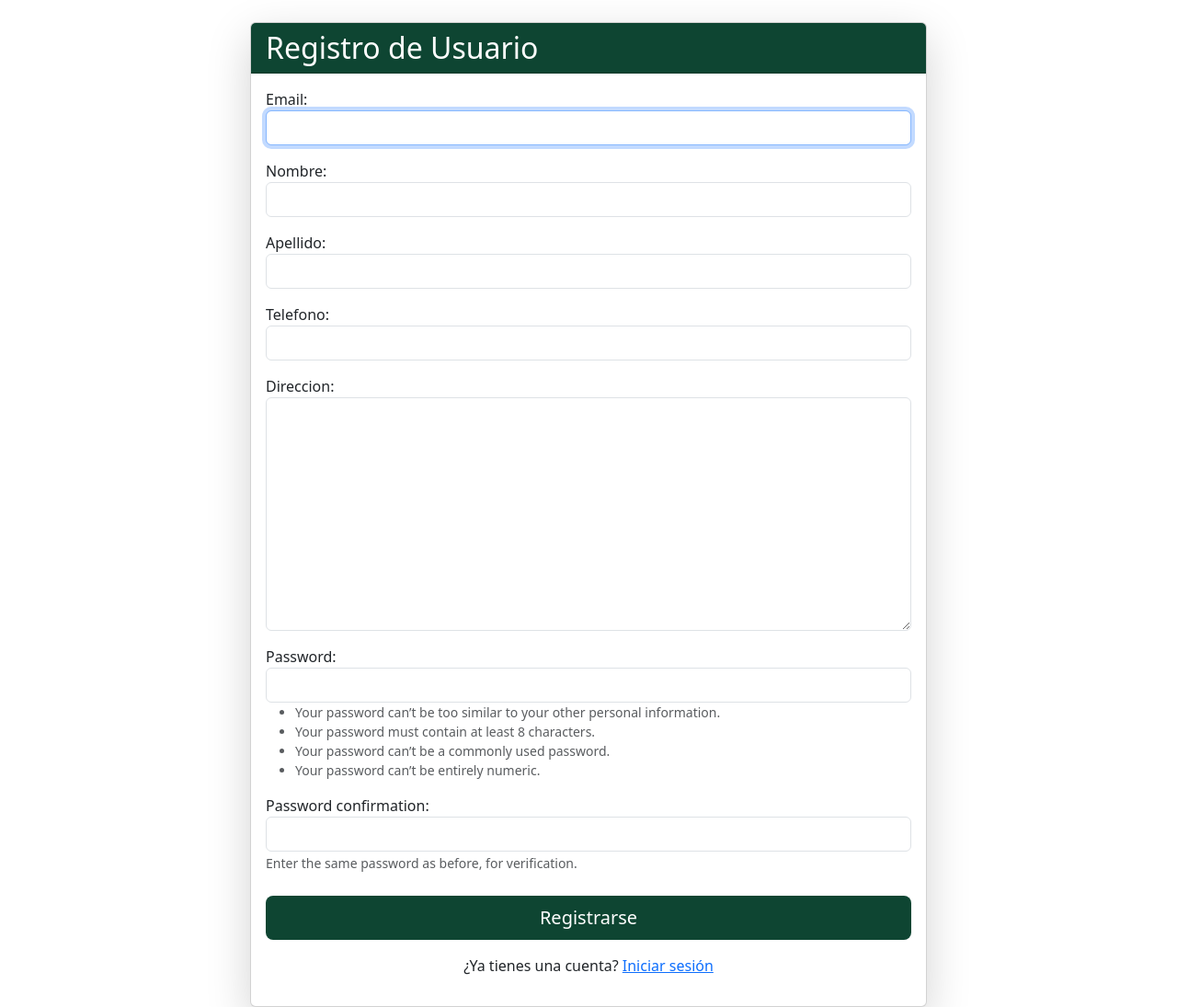
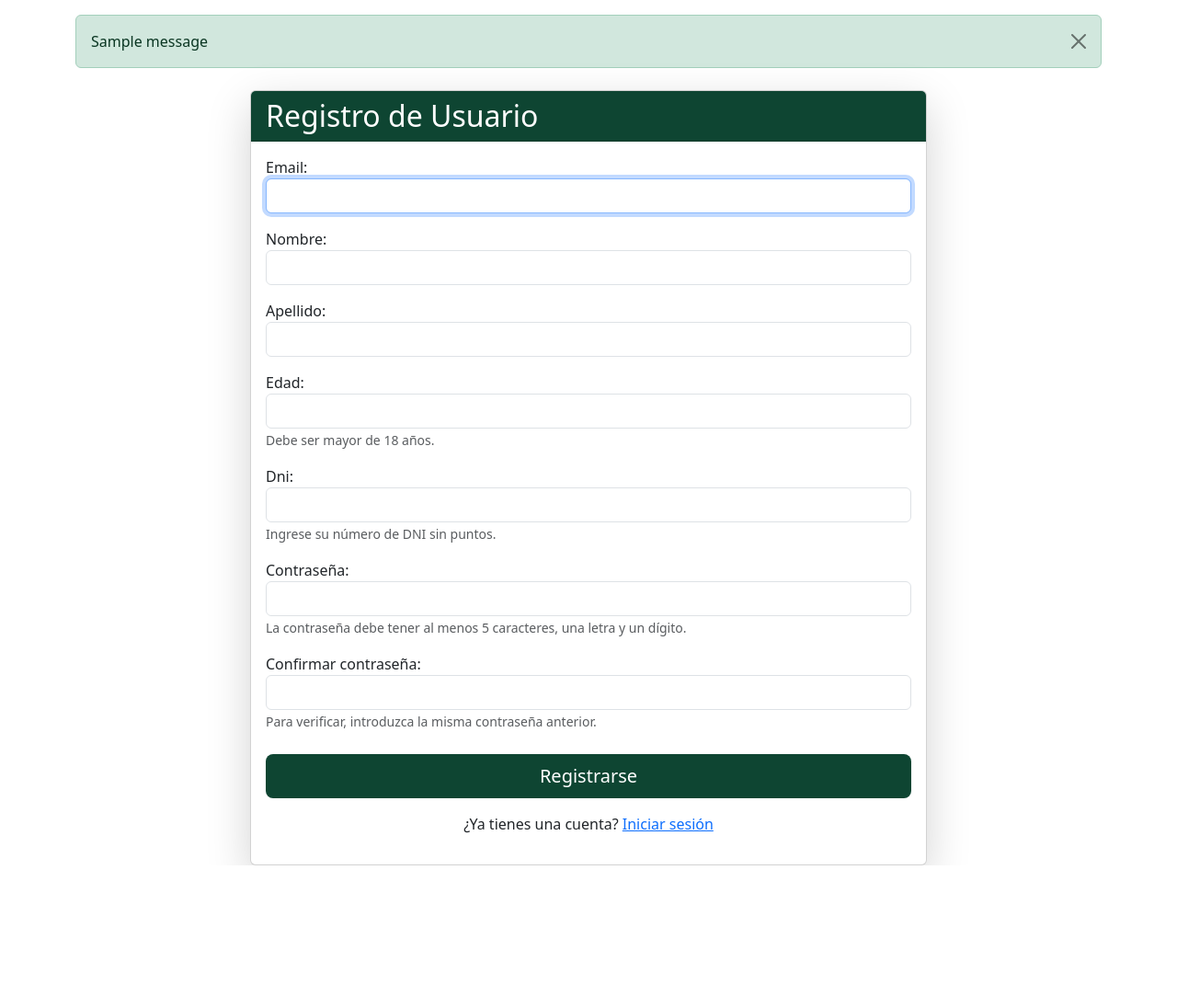
Before and after one commit to DiegoGarciaHerd/TP-Ing2, a Django app: page /usuarios/registro/ in a window 1280 px wide. Shown: the part 132-1227 px from the top of the page at 92% size. After the commit the page ends 1073 px from the top, so only its background shows below. Run offline with Django 5.2, Linux system fonts and the light colour scheme; tables that the repository leaves empty hold one stand-in row (values such as "Sample post"); one stand-in notice (Sample message) is shown.

Commit message:
Se agregaron DNI,Edad y quitaron telefono, dirección de la base de datos y registro de usuario

```diff
--- a/home/templates/home/base.html
+++ b/home/templates/home/base.html
@@ -42,6 +42,18 @@
   </div>
 </nav>
 
+<!-- MENSAJES -->
+{% if messages %}
+<div class="container mt-3">
+  {% for message in messages %}
+    <div class="alert alert-{{ message.tags }} alert-dismissible fade show" role="alert">
+      {{ message }}
+      <button type="button" class="btn-close" data-bs-dismiss="alert" aria-label="Close"></button>
+    </div>
+  {% endfor %}
+</div>
+{% endif %}
+
 <!-- CONTENIDO DE CADA PAGINA -->
 <div class="container mt-4">
   {% block content %}{% endblock %}
--- a/usuarios/forms.py
+++ b/usuarios/forms.py
@@ -1,11 +1,20 @@
 from django import forms
 from django.contrib.auth.forms import UserCreationForm, UserChangeForm
 from .models import Usuario
+from django.core.exceptions import ValidationError
 
 class RegistroForm(UserCreationForm):
     email = forms.EmailField(required=True)
-    telefono = forms.CharField(max_length=20, required=False)
-    direccion = forms.CharField(widget=forms.Textarea, required=False)
+    edad = forms.IntegerField(
+        required=True,
+        min_value=18,
+        help_text='Debe ser mayor de 18 años.'
+    )
+    DNI = forms.CharField(
+        max_length=9,
+        required=True,
+        help_text='Ingrese su número de DNI sin puntos.'
+    )
 
     class Meta:
         model = Usuario
@@ -13,8 +22,8 @@ class RegistroForm(UserCreationForm):
             'email',
             'first_name',
             'last_name',
-            'telefono',
-            'direccion',
+            'edad',
+            'DNI',
             'password1',
             'password2',
         ]
@@ -22,17 +31,23 @@ class RegistroForm(UserCreationForm):
             'email': 'Correo electrónico',
             'first_name': 'Nombre',
             'last_name': 'Apellido',
-            'telefono': 'Teléfono',
-            'direccion': 'Dirección',
-            'password1': 'Contraseña',
-            'password2': 'Confirmar Contraseña',
+            'edad': 'Edad',
+            'DNI': 'DNI',
         }
+
+    def __init__(self, *args, **kwargs):
+        super().__init__(*args, **kwargs)
+        self.fields['password1'].help_text = 'La contraseña debe tener al menos 5 caracteres, una letra y un dígito.'
+        self.fields['password1'].label = 'Contraseña'
+        self.fields['password2'].label = 'Confirmar contraseña'
+        self.fields['edad'].label = 'Edad'
+
 
     def save(self, commit=True):
         user = super().save(commit=False)
         user.email = self.cleaned_data['email']
-        user.telefono = self.cleaned_data['telefono']
-        user.direccion = self.cleaned_data['direccion']
+        user.edad = self.cleaned_data['edad']
+        user.DNI = self.cleaned_data['DNI']
         if commit:
             user.save()
         return user
@@ -46,13 +61,15 @@ class EditarPerfilForm(UserChangeForm):
             'first_name',
             'last_name',
             'email',
-            'telefono',
-            'direccion'
+            'edad',
+            'DNI'
         ]
         labels = {
             'first_name': 'Nombre',
             'last_name': 'Apellido',
             'email': 'Correo electrónico',
+            'edad': 'Edad',
+            'DNI': 'DNI',
         }
 
 class CambiarRolForm(forms.ModelForm):
--- a/usuarios/models.py
+++ b/usuarios/models.py
@@ -5,14 +5,14 @@ from django.utils.translation import gettext_lazy as _
 class Usuario(AbstractUser):
     username = None  # Eliminamos el campo username original
     email = models.EmailField(_('email address'), unique=True)
+    edad = models.PositiveIntegerField(null=True)
+    DNI = models.CharField(max_length=10, unique=True, null=True)
 
     ROLES = (
         ('ADMIN', 'Administrador'),
         ('CLIENTE', 'Cliente'),
     )
     rol = models.CharField(max_length=10, choices=ROLES, default='CLIENTE')
-    telefono = models.CharField(max_length=20, blank=True)
-    direccion = models.TextField(blank=True)
 
     USERNAME_FIELD = 'email'  # Usamos email para login
     REQUIRED_FIELDS = ['first_name', 'last_name']  # Campos obligatorios al crear superusuario
--- a/usuarios/views.py
+++ b/usuarios/views.py
@@ -1,5 +1,6 @@
 from django.shortcuts import render, redirect
 from django.contrib.auth.decorators import login_required
+from django.contrib import messages
 from .forms import RegistroForm, EditarPerfilForm
 
 def registro(request):
@@ -7,6 +8,7 @@ def registro(request):
         form = RegistroForm(request.POST)
         if form.is_valid():
             form.save()
+            messages.success(request, '¡Te has registrado correctamente! Ya puedes acceder a tu cuenta.')
             return redirect('home')
     else:
         form = RegistroForm()
```
Also changed, not shown: autorental/settings.py (+7 -4 lines), usuarios/validators.py (added, +52 -0 lines), db.sqlite3, usuarios/migrations/0002_remove_usuario_direccion_remove_usuario_telefono_and_more.py (added), usuarios/migrations/0003_rename_dni_usuario_dni.py (added).
